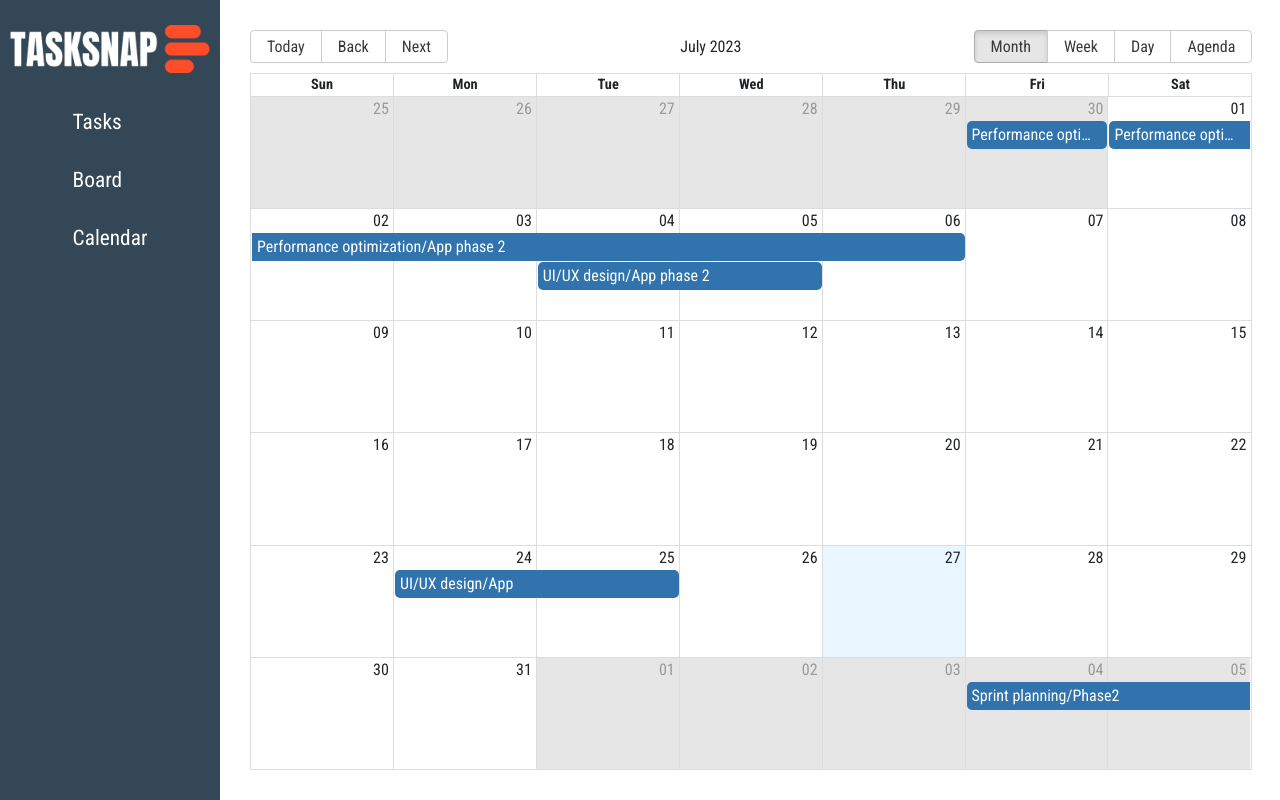
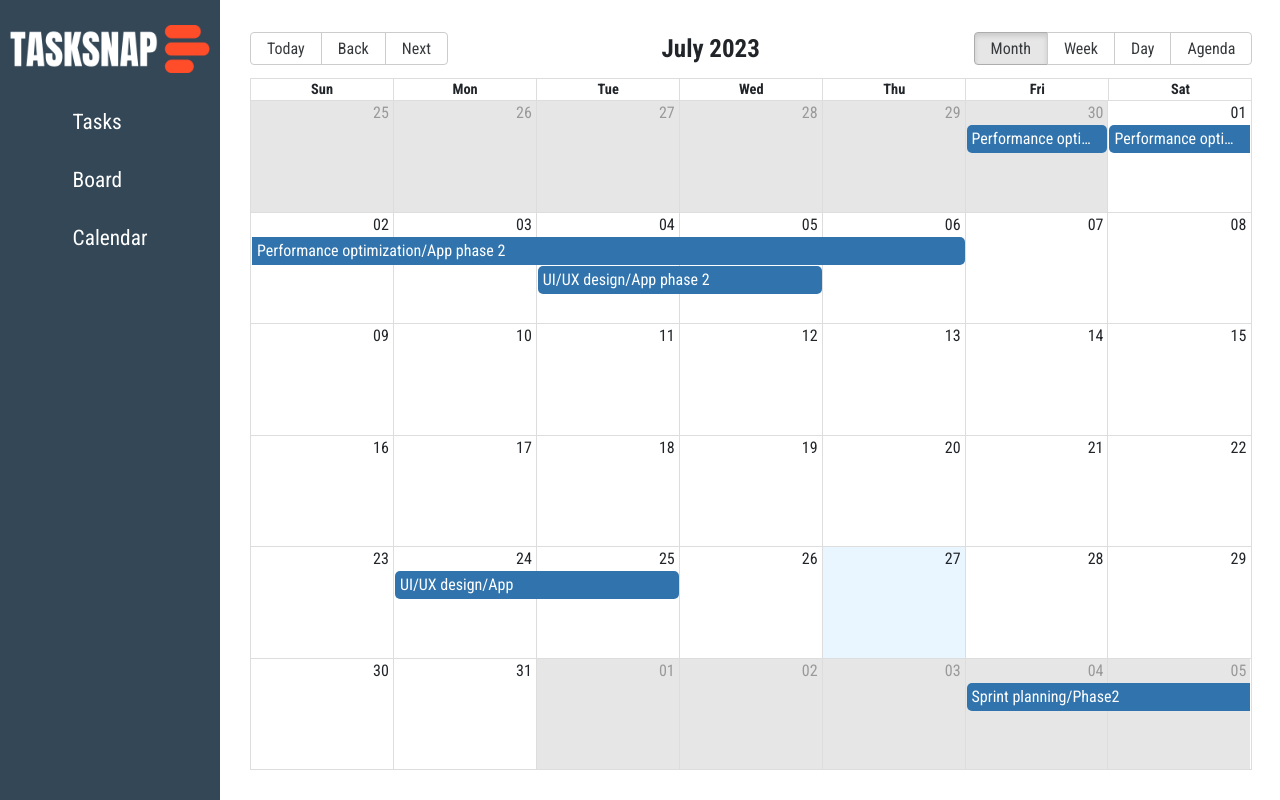
Before and after one commit to thitikl/React_taskSnap, a React (Create React App) app: page /calendar in a window 1280 px wide. Built offline with nearby package versions, Linux system fonts and the light colour scheme; no server answers.

Commit message:
Change logic of checking federal holiday -From ternary operator to if

```diff
--- a/src/Calendar/Calendar.js
+++ b/src/Calendar/Calendar.js
@@ -17,14 +17,16 @@ export default function TaskSnapCalendar(props) {
     }, [])
     const holidayEvents = [];
     holidays.forEach(holiday => {
-        holiday.federal ? holidayEvents.push({
+        if (holiday.federal) {
+            holidayEvents.push({
                 title: holiday.nameEn,
                 start: moment(holiday.date).toDate(),
                 end: moment(holiday.date).toDate(),
                 allDay: true,
                 type: 'holiday',
                 color: '#D71313'
-        }) : null;
+            });
+        }
     });
 
     const tasks = [];
--- a/src/Calendar/calendar.css
+++ b/src/Calendar/calendar.css
@@ -2,4 +2,13 @@
     padding: 30px;
     width: 83vw;
     height: 100vh;
+    /* background-color: #082032;
+    color: white; */
 }
+.rbc-agenda-event-cell, .rbc-agenda-time-cell, .rbc-agenda-date-cell{
+    background-color: white;
+}
+.rbc-toolbar-label{
+    font-weight: bold;
+    font-size: 25px;
+}
```
Lines whose indentation alone changed are shown as unchanged.
